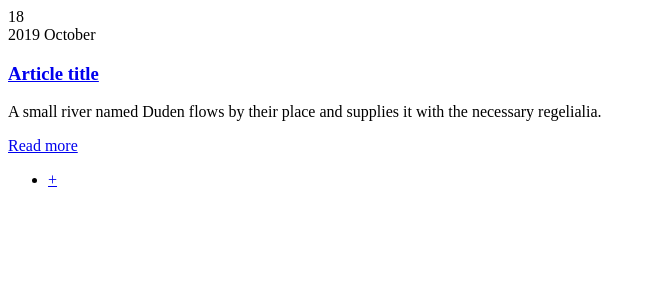
After one commit to LambrechtBernadette/READ_IT-2026, a PHP site: template app/views/posts/index.php in a window 1280 px wide. The commit adds this page. Shown: the top 300 px of the page, without its empty margins (0-652 px from the left). Run offline with PHP 8.4, Linux system fonts and the light colour scheme; the template is opened without the code that fills it: most values are stand-ins (such as "Sample title", 1, 10 or a date in 2020); grey boxes marked "Sample" are stand-in pictures.

Commit message:
Liste des 10 derniers posts

```diff
--- /dev/null
+++ b/app/views/posts/index.php
@@ -0,0 +1,51 @@
+<?php
+
+/**
+ * @var array
+ * variables disponible :
+ *  $posts : (id, title, created_at, resumme, image, content, author_id, categorie_id)
+ *
+ * app/views/posts/index.php
+ */
+?>
+
+<div class="container">
+              <div class="row d-flex">
+<!-- LISTE DES POSTS -->
+
+                <?php foreach ($posts as $post): ?>
+                <div class="col-md-6 d-flex ftco-animate">
+                	<div class="blog-entry justify-content-end">
+                    <a href="article.html" class="block-20" style="background-image: url('images/<?php echo $post ['image']; ?>');">
+                    </a>
+                    <div class="text p-4 float-right d-block">
+                    	<div class="topper d-flex align-items-center">
+                    		<div class="one py-2 pl-3 pr-1 align-self-stretch">
+                    			<span class="day">18</span>
+                    		</div>
+                    		<div class="two pl-0 pr-3 py-2 align-self-stretch">
+                    			<span class="yr">2019</span>
+                    			<span class="mos">October</span>
+                    		</div>
+                    	</div>
+                    	<h3 class="heading mb-3"><a href="#">Article title</a></h3>
+                      <p>A small river named Duden flows by their place and supplies it with the necessary regelialia.</p>
+                      <p><a href="article.html" class="btn-custom"><span class="ion-ios-arrow-round-forward mr-3"></span>Read more</a></p>
+                    </div>
+                  </div>
+                </div>
+                <?php endforeach; ?>
+
+              </div>
+
+              <div class="row mt-5">
+                <div class="col text-center">
+                  <div class="block-27">
+                    <ul>
+                      <li><a href="#">+</a></li>
+                    </ul>
+                  </div>
+                </div>
+              </div>
+
+            </div>
--- a/app/views/templates/default.php
+++ b/app/views/templates/default.php
@@ -15,7 +15,7 @@ Template par défaut*/
     <!-- END nav -->
 
     <!--header-->
-    <?php include '../app/views/templates/partials/header.php'; ?>
+    <?php include '../app/views/templates/partials/hero.php'; ?>
     <!--END header-->
 
     <?php include '../app/views/templates/partials/main.php'; ?>
--- a/app/views/templates/partials/head.php
+++ b/app/views/templates/partials/head.php
@@ -1,12 +1,10 @@
 <?php
-
-/*../app/views/templates/partials/head.php
+/*./app/views/templates/partials/head.php
 
 */
-
 ?>
 
-<title>Readit - Free Bootstrap 4 Template by Colorlib <?php echo $title; ?></title>
+<title>Readit - <?php echo $title; ?></title>
     <meta charset="utf-8">
     <meta name="viewport" content="width=device-width, initial-scale=1, shrink-to-fit=no">
 
--- a/app/views/templates/partials/header.php
+++ b/app/views/templates/partials/hero.php
@@ -1,5 +1,5 @@
 <?php
-/*./app/views/templates/partials/header.php
+/*./app/views/templates/partials/hero.php
 
 */
 ?>
--- a/app/views/templates/partials/main.php
+++ b/app/views/templates/partials/main.php
@@ -1,3 +1,9 @@
+<?php
+/*./app/views/templates/partials/main.php
+
+*/
+?>
+
 <main>
       <div class="container">
         <div class="row">
```
Also changed, not shown: app/controllers/postsController.php (added, +28 -0 lines), app/models/postsModel.php (added, +23 -0 lines), app/routers/index.php (+9 -0 lines), public/.htaccess.
